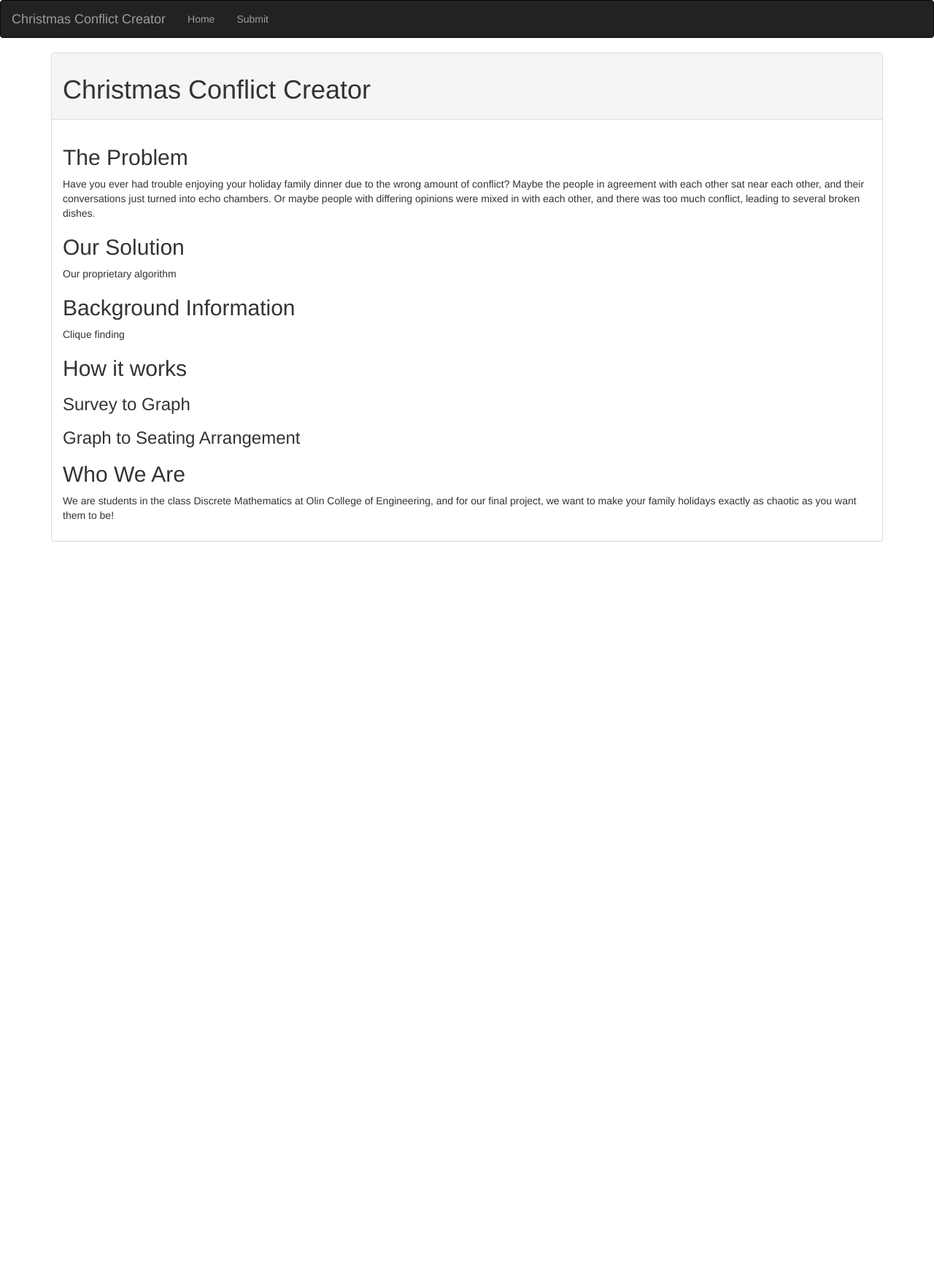
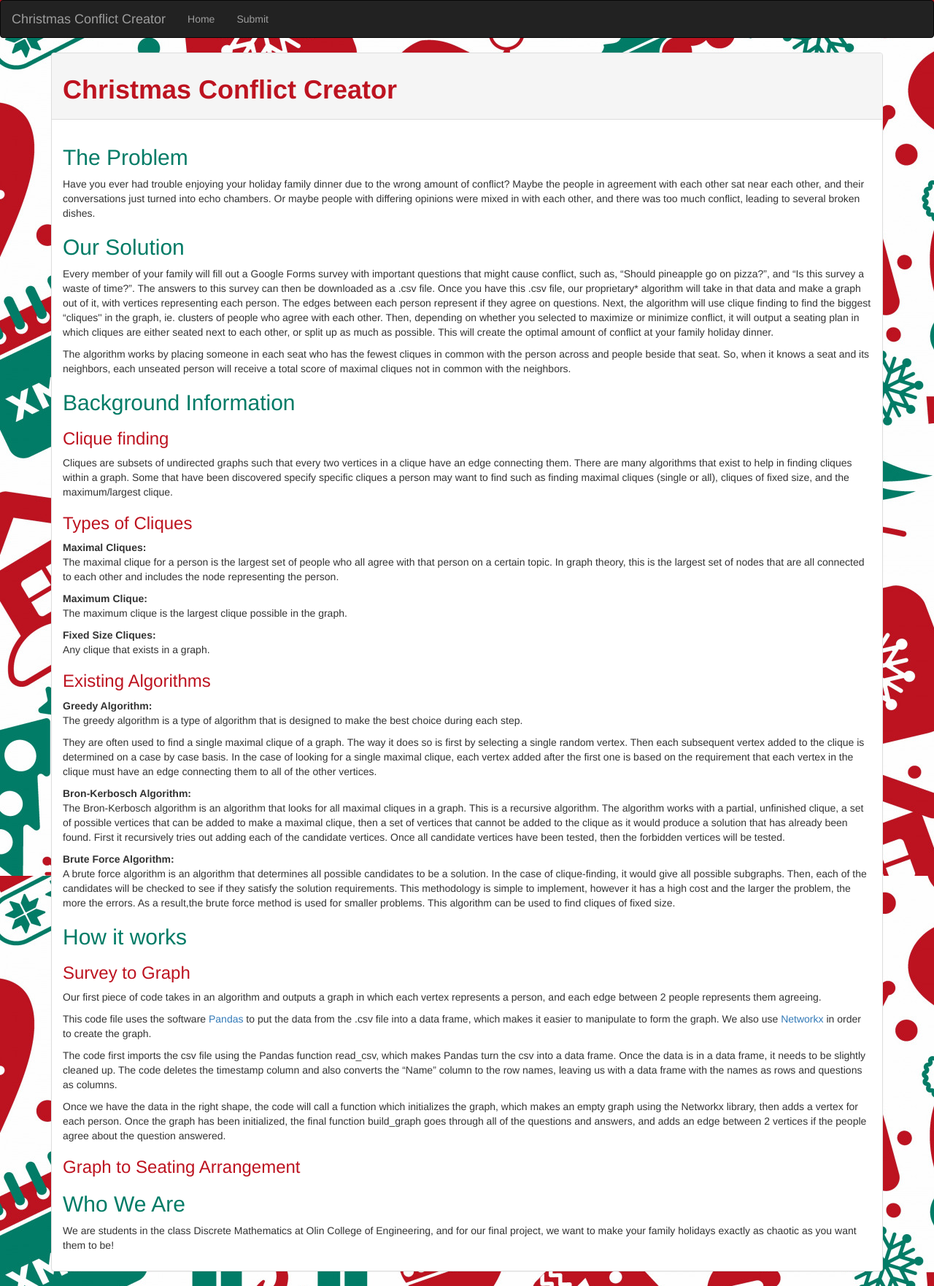
Before and after one commit to michaelremley/christmas_conflict_creator, a Flask app: page / in a window 1280 px wide. Shown: the whole page at 73% size. Before the commit the page ends 742 px from the top, so only its background shows below. Run offline with Flask 2, Linux system fonts and the light colour scheme; some libraries are stand-ins or nearby versions.

Commit message:
Add pretty/ugly to index.html

```diff
--- a/app/templates/index.html
+++ b/app/templates/index.html
@@ -1,28 +1,82 @@
 {% extends "base.html" %}
 
 {% block app_content %}
+<body style="
+  background-image: url('./static/christmas-background.jpg');
+  height: 100%;
+  margin: 0;
+">
 <div class="panel panel-default">
   <div class="panel-heading">
-    <h1>Christmas Conflict Creator</h1>
+    <h1 style="color: #bd1320; font-weight:bold;">Christmas Conflict Creator</h1>
   </div>
+  <!-- <img src="{{url_for('static', filename='christmas-background.jpg')}}" /> -->
   <div class="panel-body">
-  <h2>The Problem</h2>
+  <h2 style="color: #007b66;">The Problem</h2>
   Have you ever had trouble enjoying your holiday family dinner due to the wrong amount of conflict? Maybe the people in agreement with each other sat near each other, and their conversations just turned into echo chambers. Or maybe people with differing opinions were mixed in with each other, and there was too much conflict, leading to several broken dishes.
-  <h2>Our Solution</h2>
+  <h2 style="color: #007b66;">Our Solution</h2>
   <p>
-    Our proprietary algorithm
+    Every member of your family will fill out a Google Forms survey with important questions that might cause conflict, such as, “Should pineapple go on pizza?”, and “Is this survey a waste of time?”. The answers to this survey can then be downloaded as a .csv file. Once you have this .csv file, our proprietary* algorithm will take in that data and make a graph out of it, with vertices representing each person. The edges between each person represent if they agree on questions. Next, the algorithm will use clique finding to find the biggest “cliques'' in the graph, ie. clusters of people who agree with each other. Then, depending on whether you selected to maximize or minimize conflict, it will output a seating plan in which cliques are either seated next to each other, or split up as much as possible. This will create the optimal amount of conflict at your family holiday dinner.
   </p>
-  <h2>Background Information</h2>
-  <p>Clique finding</p>
+  <p>
+    The algorithm works by placing someone in each seat who has the fewest cliques in common with the person across and people beside that seat. So, when it knows a seat and its neighbors, each unseated person will receive a total score of maximal cliques not in common with the neighbors.
+  </p>
+  <h2 style="color: #007b66;">Background Information</h2>
+  <h3 style="color: #bd1320;">Clique finding</h3>
+  <p>
+    Cliques are subsets of undirected graphs such that every two vertices in a clique have an edge connecting them. There are many algorithms that exist to help in finding cliques within a graph. Some that have been discovered specify specific cliques a person may want to find such as finding maximal cliques (single or all), cliques of fixed size, and the maximum/largest clique.
+  </p>
+  <h3 style="color: #bd1320;">Types of Cliques</h3>
+  <strong>Maximal Cliques:</strong>
+  <p>
+    The maximal clique for a person is the largest set of people who all agree with that person on a certain topic. In graph theory, this is the largest set of nodes that are all connected to each other and includes the node representing the person.
+  </p>
+  <strong>Maximum Clique:</strong>
+  <p>
+    The maximum clique is the largest clique possible in the graph.
+  </p>
+  <strong>Fixed Size Cliques:</strong>
+  <p>
+    Any clique that exists in a graph.
+  </p>
+  <h3 style="color: #bd1320;">Existing Algorithms</h3>
+  <strong>Greedy Algorithm:</strong>
+  <p>
+    The greedy algorithm is a type of algorithm that is designed to make the best choice during each step.
+  </p>
+  <p>
+    They are often used to find a single maximal clique of a graph. The way it does so is first by selecting a single random vertex. Then each subsequent vertex added to the clique is determined on a case by case basis. In the case of looking for a single maximal clique, each vertex added after the first one is based on the requirement that each vertex in the clique must have an edge connecting them to all of the other vertices.
+  </p>
+  <strong>Bron-Kerbosch Algorithm:</strong>
+  <p>
+    The Bron-Kerbosch algorithm is an algorithm that looks for all maximal cliques in a graph. This is a recursive algorithm. The algorithm works with a partial, unfinished clique, a set of possible vertices that can be added to make a maximal clique, then a set of vertices that cannot be added to the clique as it would produce a solution that has already been found. First it recursively tries out adding each of the candidate vertices. Once all candidate vertices have been tested, then the forbidden vertices will be tested.
+  </p>
+  <strong>Brute Force Algorithm:</strong>
+  <p>
+    A brute force algorithm is an algorithm that determines all possible candidates to be a solution. In the case of clique-finding, it would give all possible subgraphs. Then, each of the candidates will be checked to see if they satisfy the solution requirements. This methodology is simple to implement, however it has a high cost and the larger the problem, the more the errors. As a result,the brute force method is used for smaller problems. This algorithm can be used to find cliques of fixed size.
+  </p>
 
-  <h2>How it works</h2>
-  <h3>Survey to Graph</h3>
+  <h2 style="color: #007b66;">How it works</h2>
+  <h3 style="color: #bd1320;">Survey to Graph</h3>
+  <p>
+    Our first piece of code takes in an algorithm and outputs a graph in which each vertex represents a person, and each edge between 2 people represents them agreeing.
+  </p>
+  <p>
+    This code file uses the software <a href=”https://pandas.pydata.org/”>Pandas</a> to put the data from the .csv file into a data frame, which makes it easier to manipulate to form the graph. We also use <a href=”https://networkx.org/documentation/stable/index.html”>Networkx</a> in order to create the graph.
+  </p>
+  <p>
+    The code first imports the csv file using the Pandas function read_csv, which makes Pandas turn the csv into a data frame. Once the data is in a data frame, it needs to be slightly cleaned up. The code deletes the timestamp column and also converts the “Name” column to the row names, leaving us with a data frame with the names as rows and questions as columns.
+  </p>
+  <p>
+    Once we have the data in the right shape, the code will call a function which initializes the graph, which makes an empty graph using the Networkx library, then adds a vertex for each person. Once the graph has been initialized, the final function build_graph goes through all of the questions and answers, and adds an edge between 2 vertices if the people agree about the question answered.
+  </p>
 
-  <h3>Graph to Seating Arrangement</h3>
-  <h2>Who We Are</h2>
+  <h3 style="color: #bd1320;">Graph to Seating Arrangement</h3>
+  <h2 style="color: #007b66;">Who We Are</h2>
   <p>
-  We are students in the class Discrete Mathematics at Olin College of Engineering, and for our final project, we want to make your family holidays exactly as chaotic as you want them to be!
+    We are students in the class Discrete Mathematics at Olin College of Engineering, and for our final project, we want to make your family holidays exactly as chaotic as you want them to be!
   </p>
   </div>
 </div>
+</body>
 {% endblock %}
```
Also changed, not shown: app/static/christmas-background.jpg (added).
